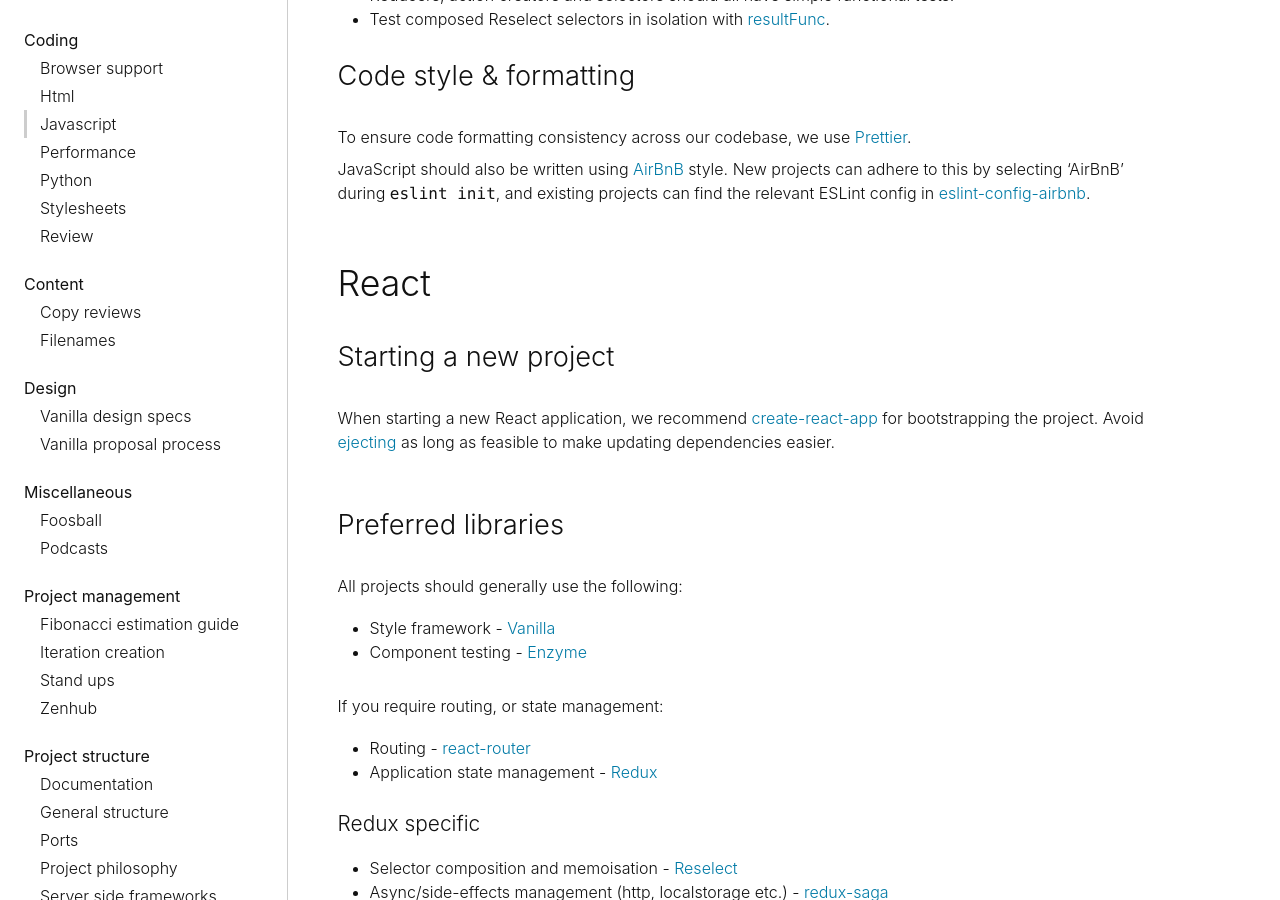
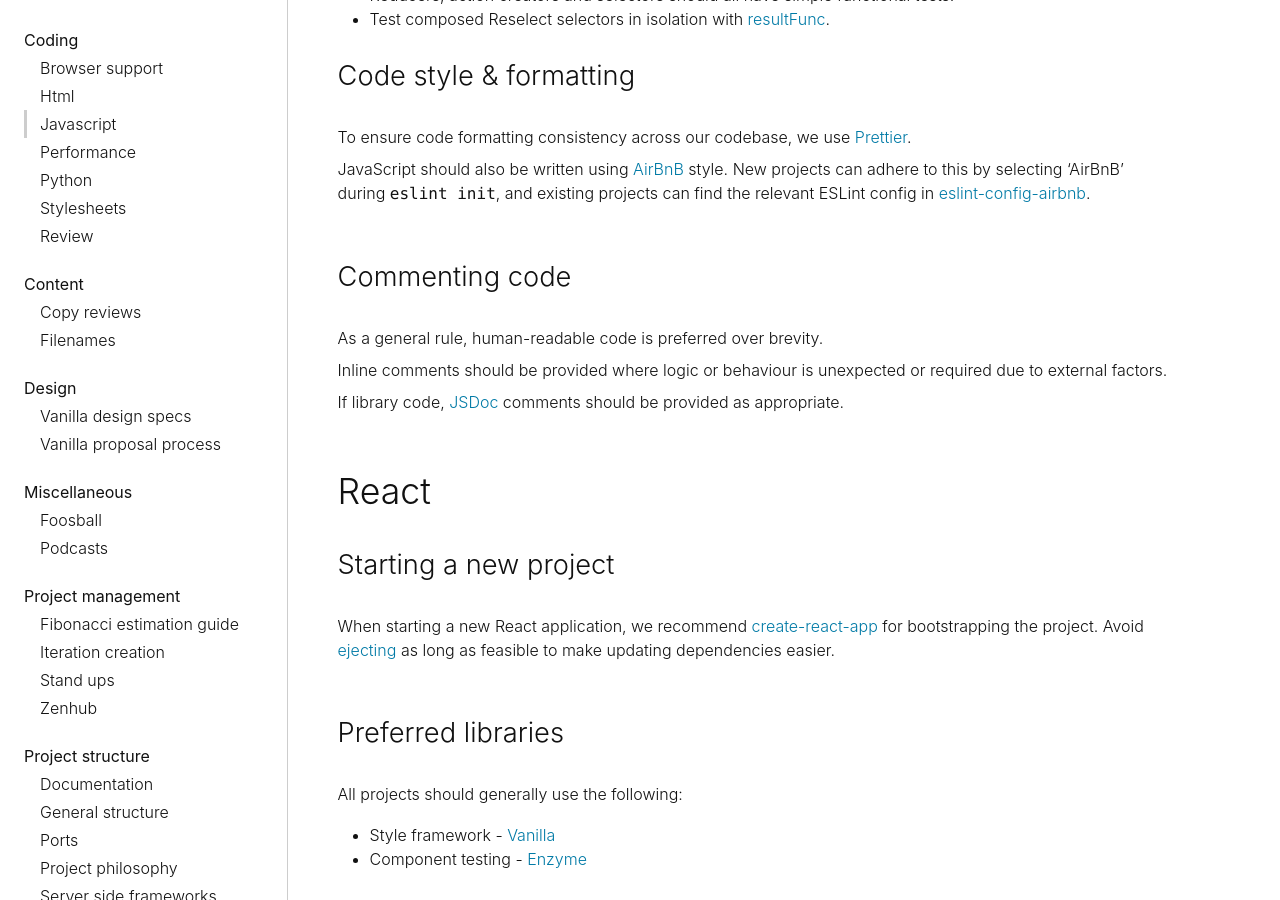
Before and after one commit to canonical-web-and-design/practices, a Jekyll site: the page built from coding/javascript.md, in a window 1280 px wide and 900 px high, scrolled down 2228 px. Built offline with Jekyll 4.4.1, drawn with Linux system fonts in a browser that asks for light colours; some web fonts are replaced.

Commit message:
Add a supplementary note on code comments (#179)

```diff
--- a/coding/javascript.md
+++ b/coding/javascript.md
@@ -70,6 +70,14 @@
 
 JavaScript should also be written using [AirBnB](https://github.com/airbnb/javascript) style. New projects can adhere to this by selecting 'AirBnB' during `eslint init`, and existing projects can find the relevant ESLint config in [eslint-config-airbnb](https://www.npmjs.com/package/eslint-config-airbnb).
 
+### Commenting code
+
+As a general rule, human-readable code is preferred over brevity.
+
+Inline comments should be provided where logic or behaviour is unexpected or required due to external factors.
+
+If library code, [JSDoc](http://usejsdoc.org/) comments should be provided as appropriate.
+
 ## React
 
 ### Starting a new project
```
